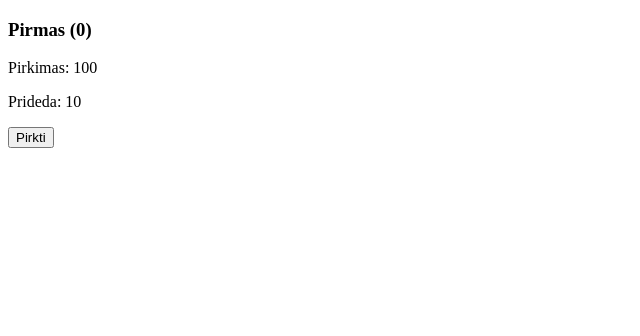
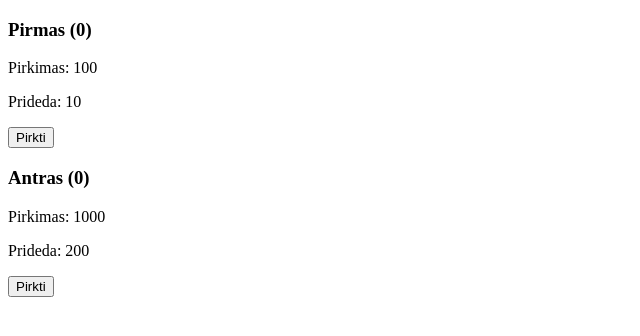
Before and after one commit to tautvydasvarnas1997/clicker, a plain HTML site: page index.html in a window 1280 px wide. Shown: the whole page, without its empty margins (0-640 px from the left). Drawn offline with Linux system fonts and the light colour scheme.

Commit message:
Added second factory html

```diff
--- a/index.html
+++ b/index.html
@@ -18,6 +18,15 @@
                 <p>Prideda: <span class="adds">10</span></p>
                 <button>Pirkti</button>
             </div>
+            <div class="factory">
+                <h3>
+                    <span class="title">Antras</span>
+                    <span class="count">(0)</span>
+                </h3>
+                <p>Pirkimas: <span class="price">1000</span></p>
+                <p>Prideda: <span class="adds">200</span></p>
+                <button>Pirkti</button>
+            </div>
         </div>
 
 
```
